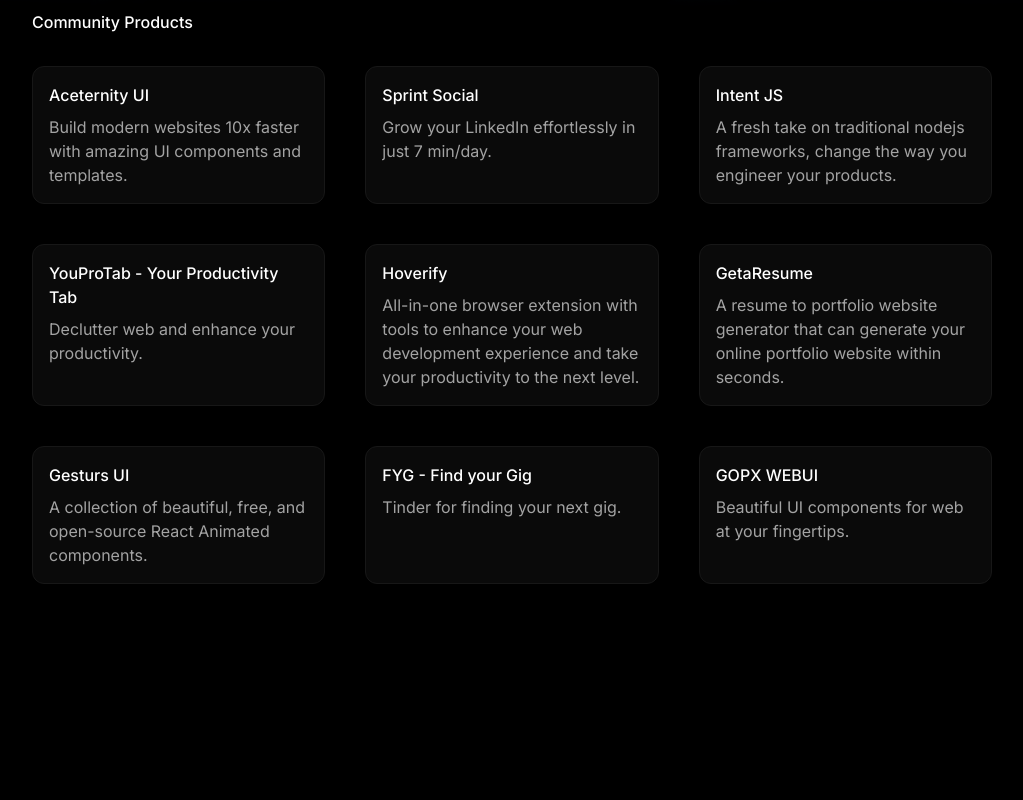
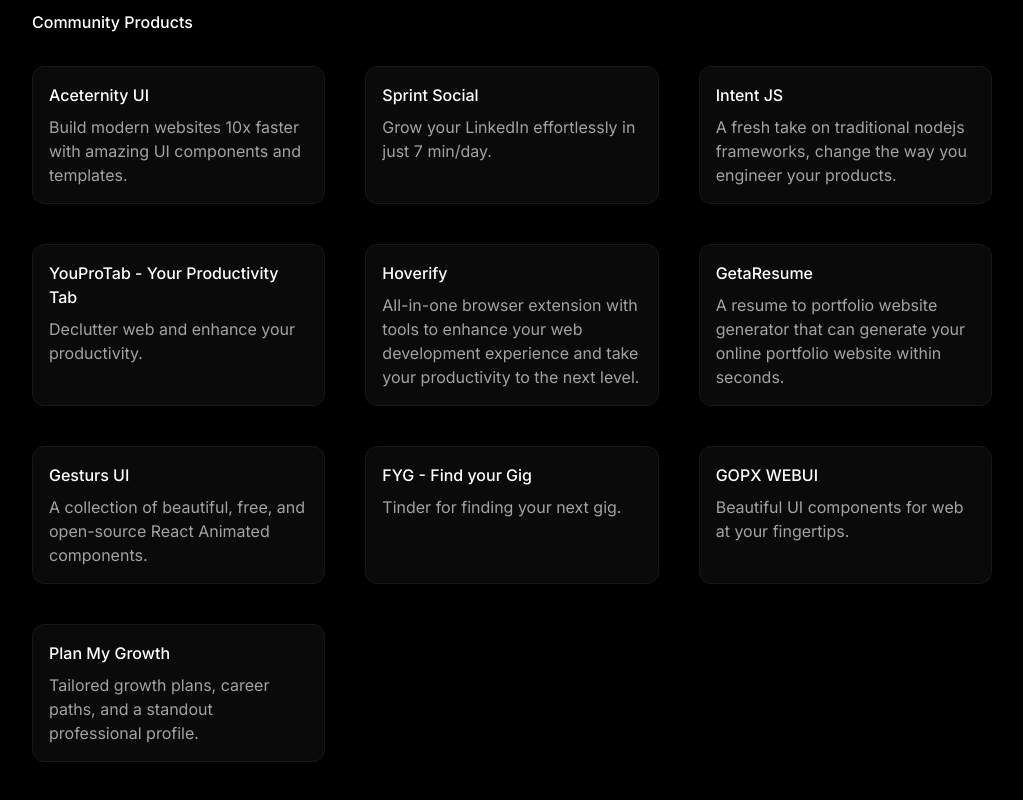
Before and after one commit to manuarora700/indiehackersarmy, a Next.js app: page / in a window 1280 px wide. Shown: the part 790-1590 px from the top of the page, without its empty margins (128-1151 px from the left). Before the commit the page ends 1454 px from the top, so only its background shows below. Built offline with nearby package versions, Linux system fonts and the light colour scheme.

Commit message:
Add Plan My Growth to products list and update next.config.mjs

```diff
--- a/data/products.ts
+++ b/data/products.ts
@@ -52,5 +52,11 @@
     description: "Beautiful UI components for web at your fingertips.",
     href: "https://webui.gopx.dev",
     logo: "https://webui.gopx.dev/webui-dark-rounded.png",
-  },
+	},
+	{
+    title: "Plan My Growth",
+    description: "Tailored growth plans, career paths, and a standout professional profile.",
+    href: "https://planmygrowth.in",
+    logo: "https://www.planmygrowth.in/logo.png"
+  }
 ];
--- a/next.config.mjs
+++ b/next.config.mjs
@@ -9,7 +9,8 @@
 			{ hostname: 'https://ui.gesturs.com' },
 			{ hostname: 'fyg.app' },
       { hostname: "webui.gopx.dev" },
-      { hostname: "tryhoverify.com" },
+			{ hostname: "tryhoverify.com" },
+			{ hostname: "planmygrowth.in" },
 		],
 	},
 };
```
